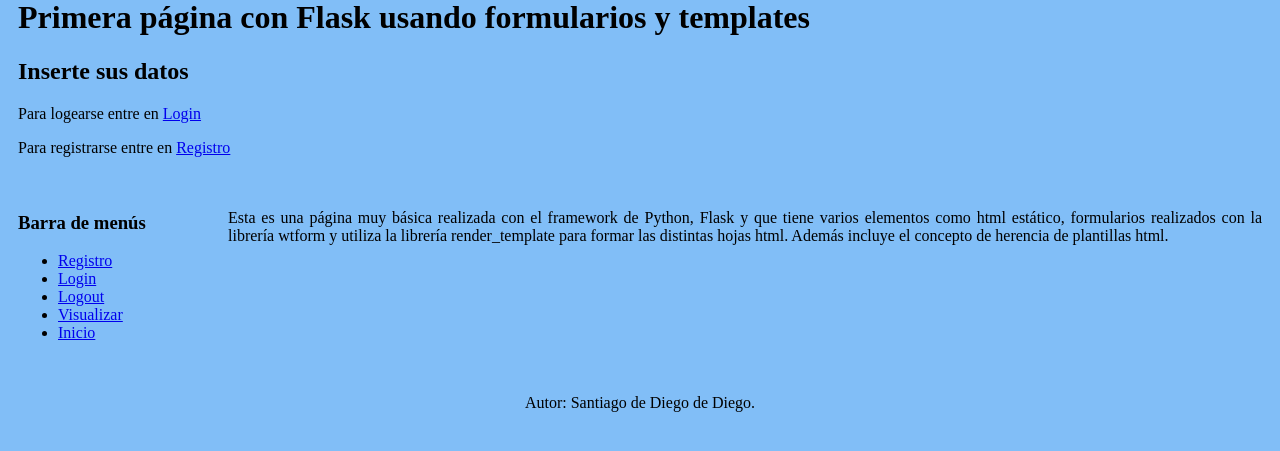
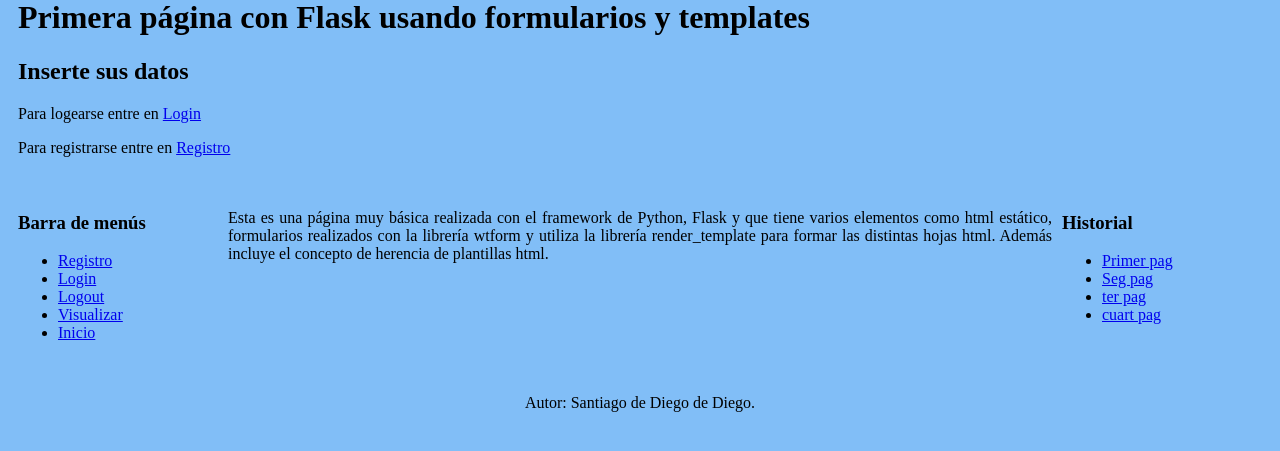
Before and after one commit to santidediego/Python-for-dummies, a Flask app: template Flask/templates/inicio.html in a window 1280 px wide. Shown: the part 196-647 px from the top of the page. Run offline with Flask 2, Linux system fonts and the light colour scheme; the template is opened without the code that fills it, so the values that code supplies are empty; some libraries are stand-ins or nearby versions.

Commit message:
Añadida barra lateral

```diff
--- a/Flask/static/style.css
+++ b/Flask/static/style.css
@@ -8,6 +8,14 @@ body
 {
 	width: 200px;
 	float: left;
+	text-align: justify;
+	padding: 10px;
+}
+
+.barra_derecha
+{
+	width: 200px;
+	float: right;
 	text-align: justify;
 	padding: 10px;
 }
--- a/Flask/templates/base.html
+++ b/Flask/templates/base.html
@@ -25,8 +25,22 @@
           <li><a href="/" >Inicio</a></li>
       </ul>
     </p>
+    </div>
     {% endblock %}
+
+    {% block barra_derecha %}
+    <div class= "barra_derecha">
+    <p>
+      <h3>Historial</h3>
+      <ul>
+          <li><a href="/formulario" >Primer pag</a></li>
+          <li><a href="/login" >Seg pag</a></li>
+          <li><a href="/logout" >ter pag</a></li>
+          <li><a href="/visualizar" >cuart pag</a></li>
+      </ul>
+    </p>
     </div>
+    {% endblock %}
     <div class="principal">
         {% block principal %}
         {% endblock %}
```
Also changed, not shown: Flask/inicio.py (+12 -13 lines), Flask/datos_usuarios.db.
